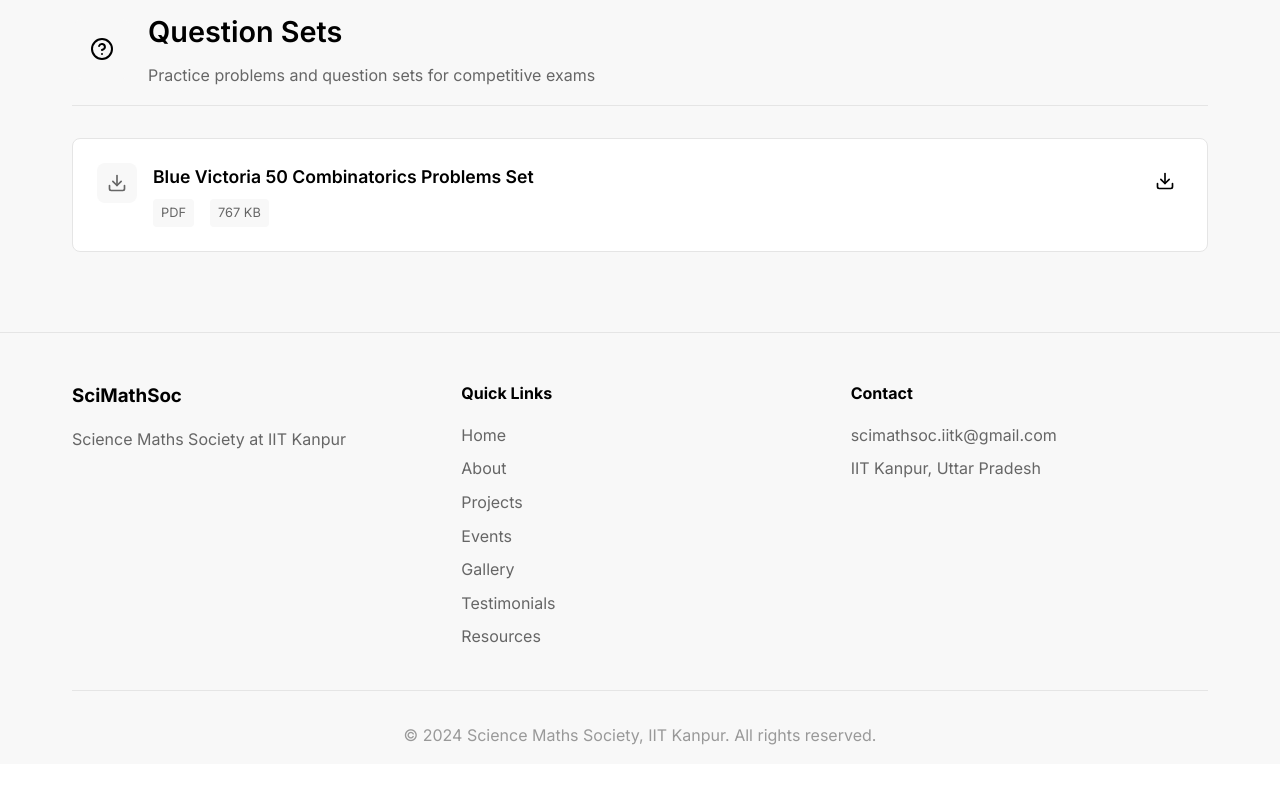
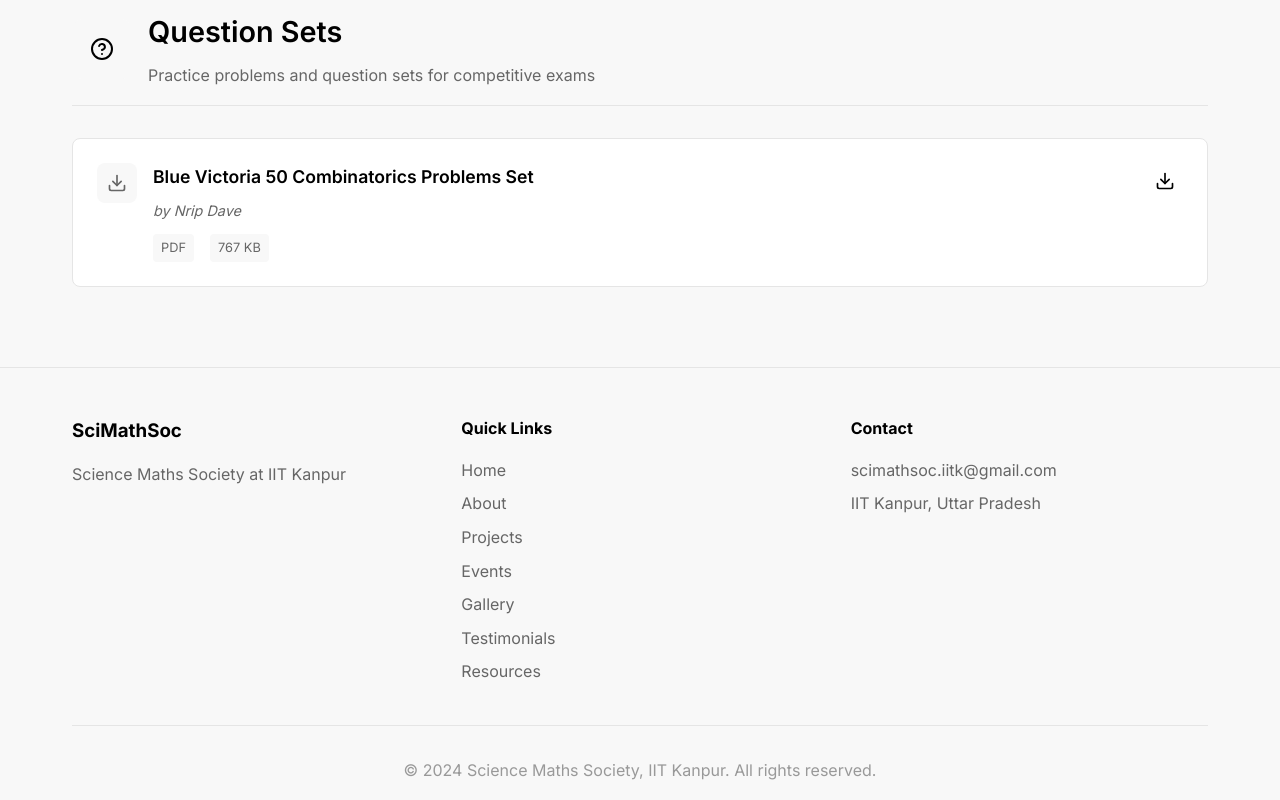
Before and after one commit to Singularityy0/scimathsoc, a React (Create React App) app: page /resources in a window 1280 px wide. Shown: the part 913-1713 px from the top of the page. Before the commit the page ends 1677 px from the top, so only its background shows below. Built offline with nearby package versions, Linux system fonts and the light colour scheme.

Commit message:
Combinatorics author added

```diff
--- a/src/pages/Resources.js
+++ b/src/pages/Resources.js
@@ -43,6 +43,7 @@ const Resources = () => {
       resources: [
         {
           name: 'Blue Victoria 50 Combinatorics Problems Set',
+          author: 'Nrip Dave',
           type: 'PDF',
           size: '767 KB',
           file: '/resources/Blue_Victoria_50_Combinatorics_problems_set (final).pdf'
```
